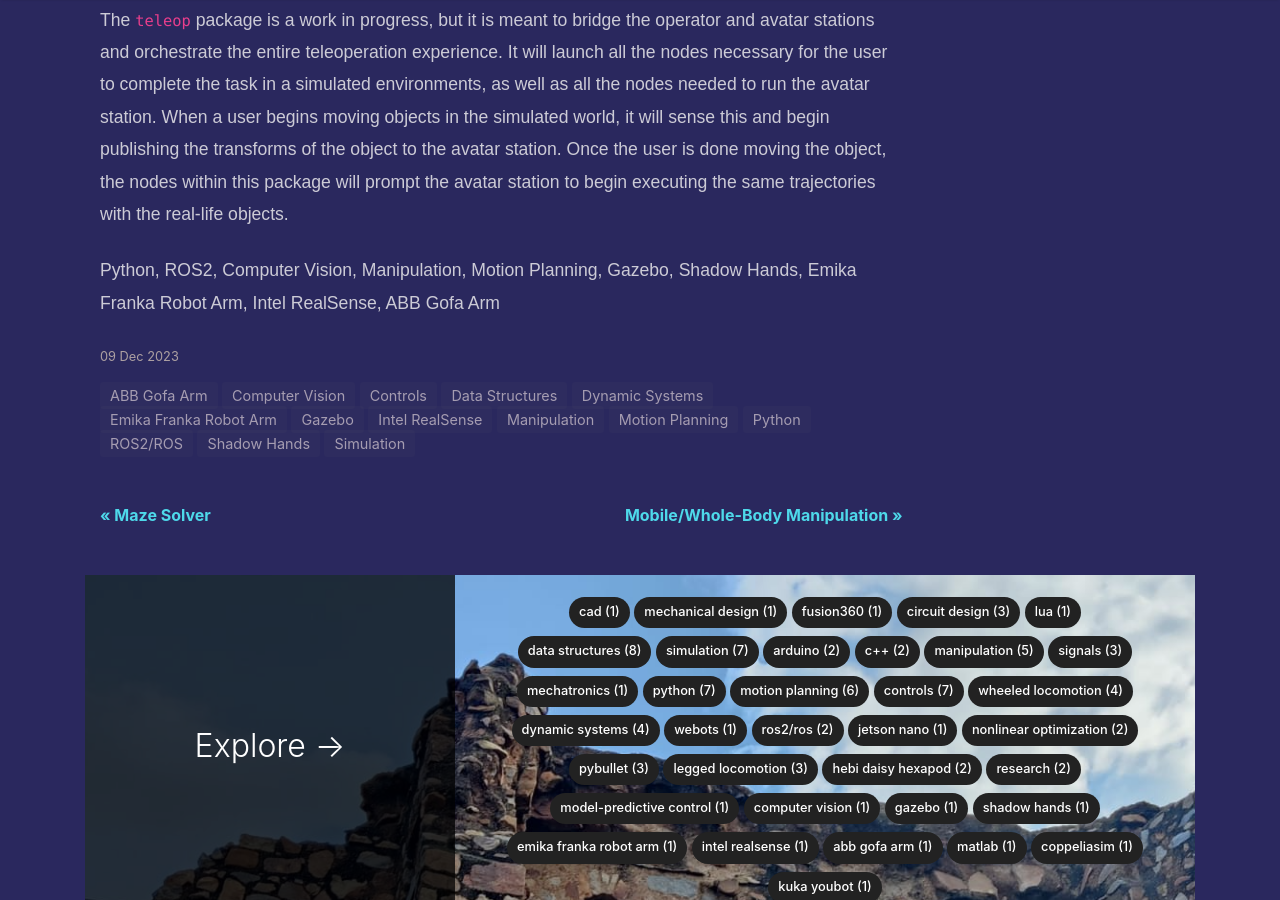
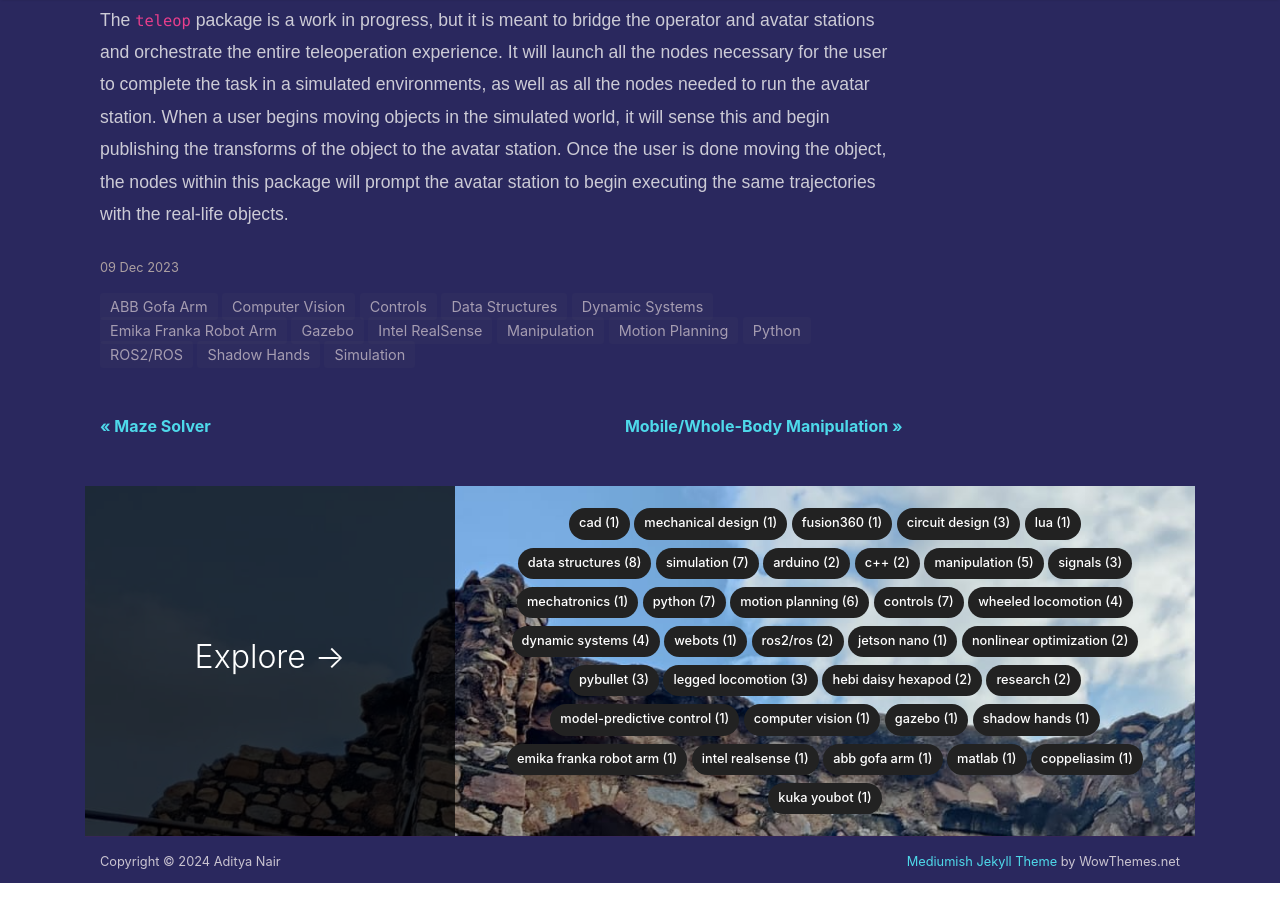
Before and after one commit to GogiPuttar/adityanairswebsite.github.io, a Jekyll site: the page built from _posts/2023-12-09-DexterousManipulationThroughVR.md, in a window 1280 px wide and 900 px high, scrolled down 7162 px. Built offline with Jekyll 4.4.1, drawn with Linux system fonts in a browser that asks for light colours; nearby versions of some CDN libraries; comment, search, counter and statistics services are not loaded.

Commit message:
Removed useless tags

```diff
--- a/_posts/2023-12-09-DexterousManipulationThroughVR.md
+++ b/_posts/2023-12-09-DexterousManipulationThroughVR.md
@@ -139,5 +139,3 @@ The `teleop_interfaces` package contains all the custom messages and services us
 ## `teleop` Package
 
 The `teleop` package is a work in progress, but it is meant to bridge the operator and avatar stations and orchestrate the entire teleoperation experience. It will launch all the nodes necessary for the user to complete the task in a simulated environments, as well as all the nodes needed to run the avatar station. When a user begins moving objects in the simulated world, it will sense this and begin publishing the transforms of the object to the avatar station. Once the user is done moving the object, the nodes within this package will prompt the avatar station to begin executing the same trajectories with the real-life objects.
-
-Python, ROS2, Computer Vision, Manipulation, Motion Planning, Gazebo, Shadow Hands, Emika Franka Robot Arm, Intel RealSense, ABB Gofa Arm
```
